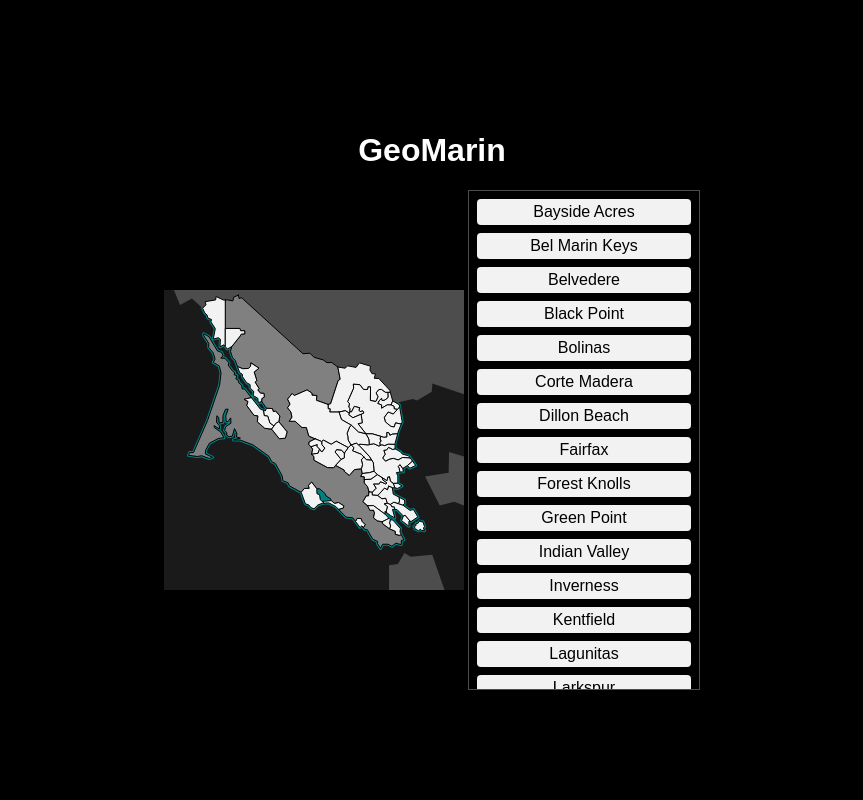
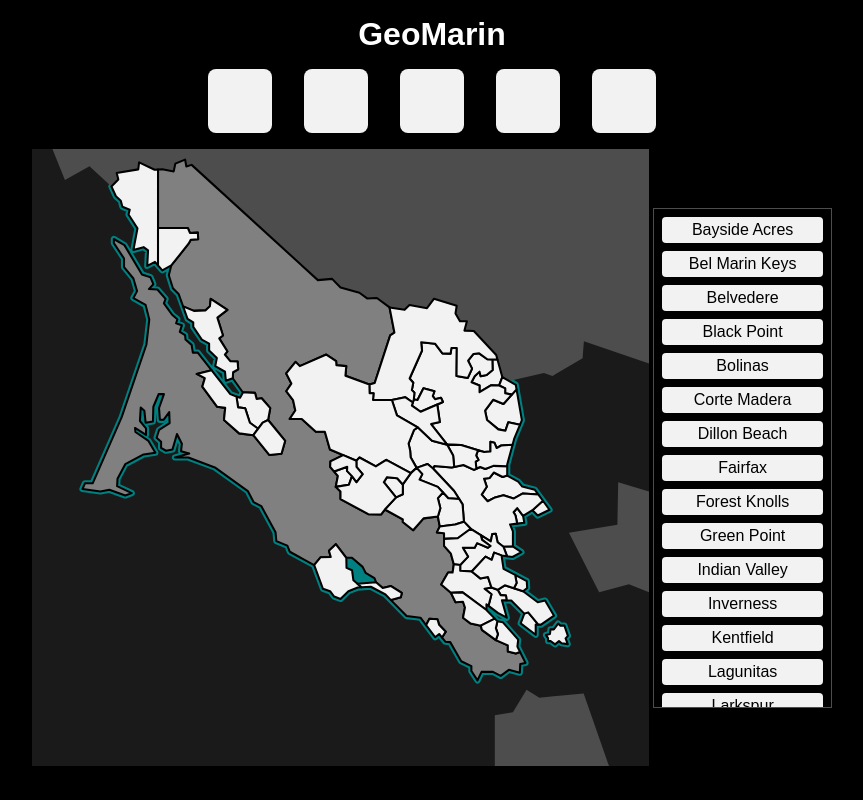
Before and after one commit to 6nv/geomarin, a website with bundled scripts: page site/index.html in a window 1280 px wide. Shown: the whole page, without its empty margins (208-1071 px from the left). Built offline with nearby package versions, Linux system fonts and the light colour scheme.

Commit message:
squares;

```diff
--- a/site/assets/main.css
+++ b/site/assets/main.css
@@ -2,11 +2,6 @@
   box-sizing: border-box;
   border-collapse: collapse;
   outline: none;
-}
-
-html,
-body {
-  height: 100%;
 }
 
 body {
@@ -25,28 +20,32 @@ div.flexrow {
   align-items: center;
 }
 
-div.flexrow>* {
-  /* width: 100%; */
-}
-
 div.flexcol {
   height: 100%;
   display: flex;
   flex-direction: column;
   justify-content: center;
   align-items: center;
-}
-
-div.flexcol>* {
-  /* height: 100%; */
+  max-width: 50rem;
+  margin: auto;
 }
 
 h1 {
   text-align: center;
+  margin: 0;
+}
+
+div.counter {
+  width: 100%;
+  max-width: 4rem;
+  aspect-ratio: 1 / 1;
+  border-radius: 0.5rem;
+  margin: 1rem;
+  background: #f2f2f2;
 }
 
 #marin-map {
-  max-width: 500px;
+  width: 100%;
 }
 
 #buttons {
@@ -74,7 +73,3 @@ div.button:hover {
 div.button:active {
   background: #cdefab;
 }
-
-#testing {
-  z-index: 999;
-}
--- a/site/index.html
+++ b/site/index.html
@@ -16,6 +16,13 @@
   <div class="flexcol">
     <h1>GeoMarin</h1>
     <div class="flexrow">
+      <div id="c1" class="counter"></div>
+      <div id="c2" class="counter"></div>
+      <div id="c3" class="counter"></div>
+      <div id="c4" class="counter"></div>
+      <div id="c5" class="counter"></div>
+    </div>
+    <div class="flexrow" style="height: 100%;">
       <object id="marin-map" data="assets/marin.svg" type="image/svg+xml">
         <img src="assets/marin.svg">
       </object>
```
